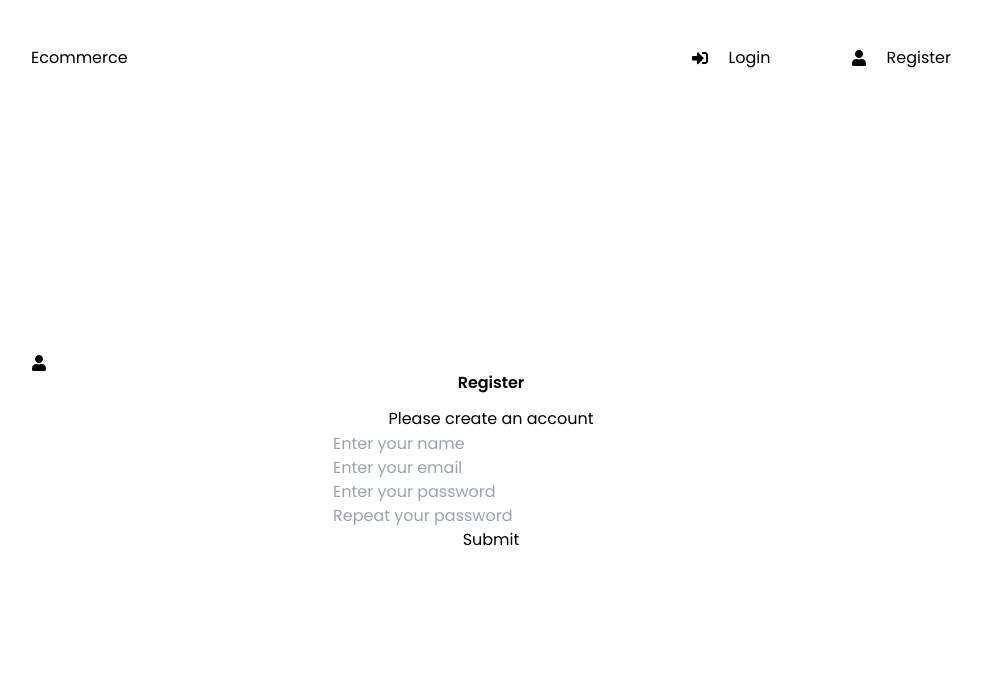
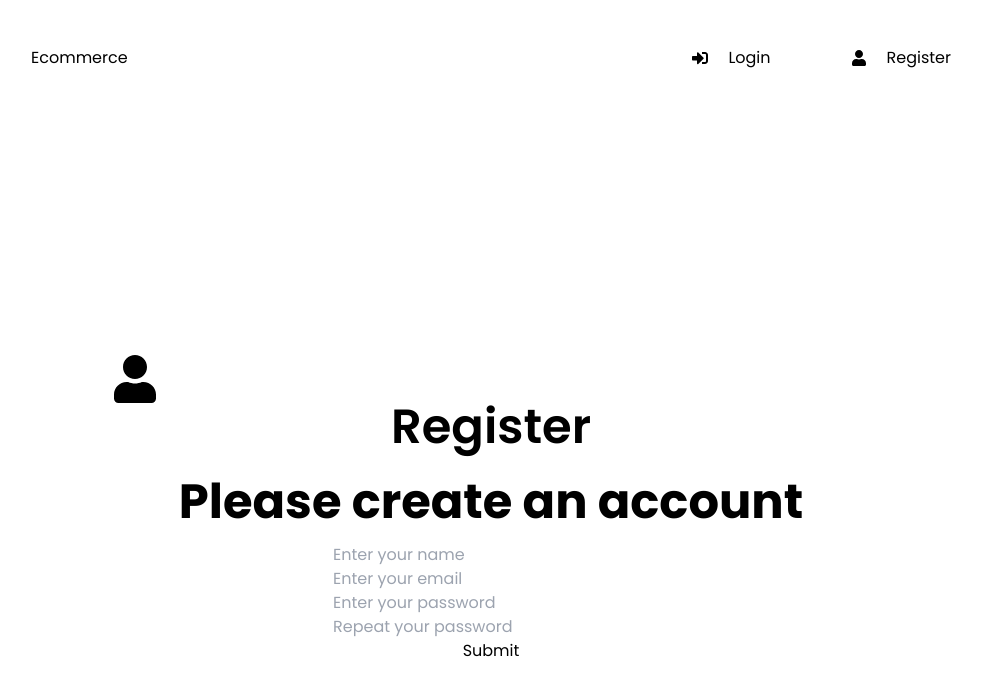
Before and after one commit to stefanlple/Ecommerce, a React (Create React App) app in the folder frontend/: page /Register in a window 1280 px wide. Shown: the top 696 px of the page, without its empty margins (149-1131 px from the left). Built offline with nearby package versions, Linux system fonts and the light colour scheme.

Commit message:
heading styles

```diff
--- a/frontend/src/pages/Login.jsx
+++ b/frontend/src/pages/Login.jsx
@@ -57,7 +57,7 @@ function Login() {
 
   return (
     <>
-      <section className="heading">
+      <section className="text-5xl font-bold mb-50 mx-20">
         <h1>
           <FaSignInAlt /> Login
         </h1>
--- a/frontend/src/pages/Register.jsx
+++ b/frontend/src/pages/Register.jsx
@@ -65,7 +65,7 @@ function Register() {
 
   return (
     <>
-      <section className="heading">
+      <section className="text-5xl font-bold mb-50 mx-20">
         <h1>
           <FaUser /> Register
         </h1>
```
